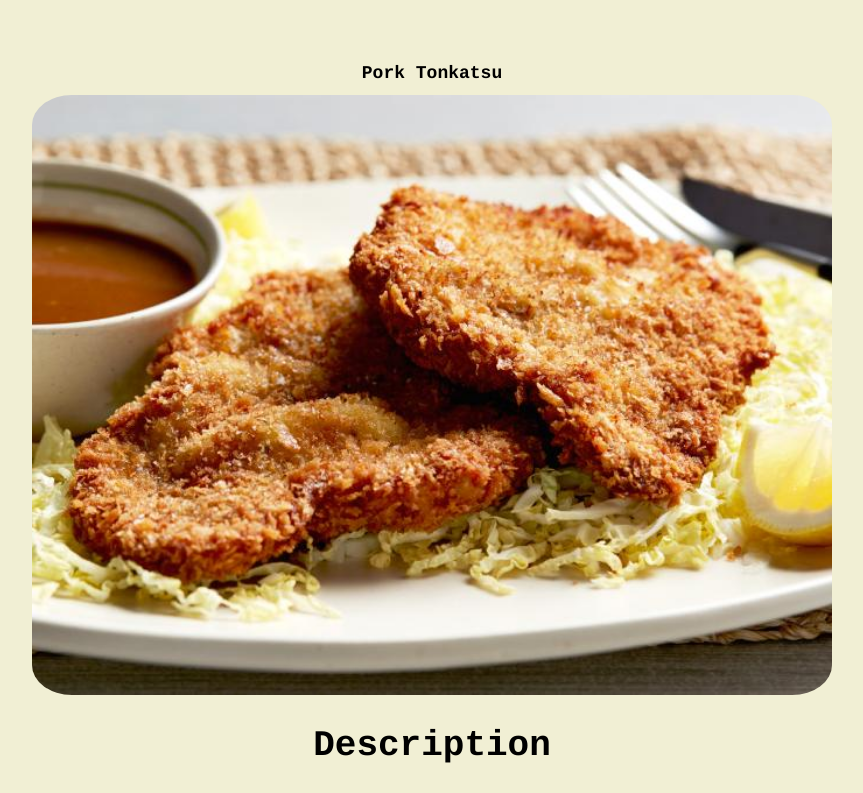
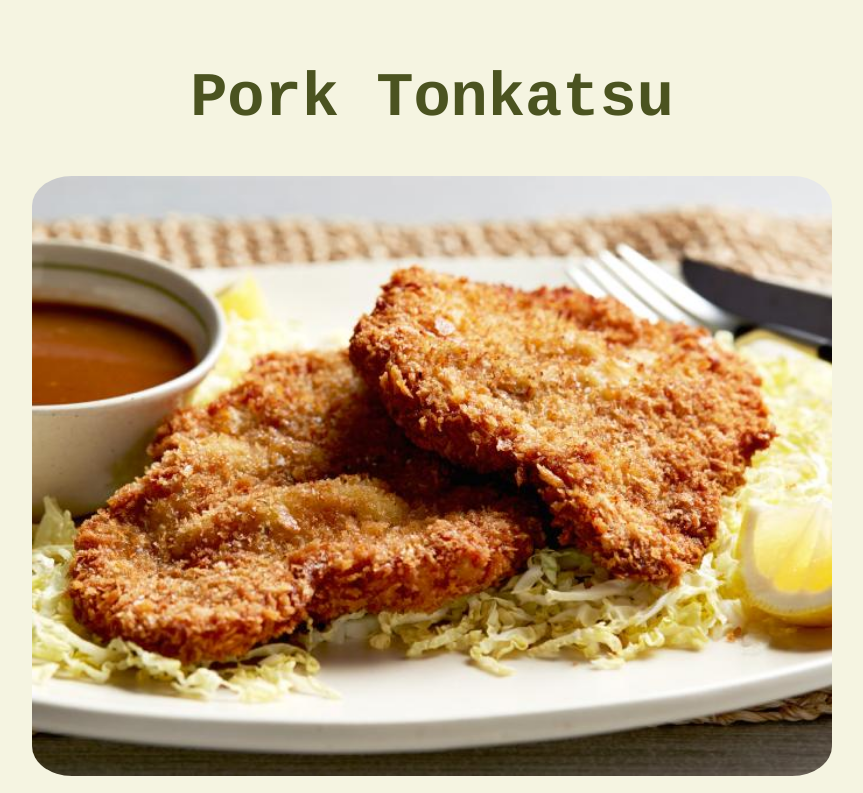
Before and after one commit to TrippBikes/odin-recipes, a plain HTML site: page recipes/pork_tonkatsu.html in a window 1280 px wide. Shown: the top 793 px of the page, without its empty margins (208-1071 px from the left). Drawn offline with Linux system fonts and the light colour scheme.

Commit message:
Adjusted color values.

```diff
--- a/recipes/pork_tonkatsu.html
+++ b/recipes/pork_tonkatsu.html
@@ -7,7 +7,7 @@
     </head>
 
     <body>
-        <h1 class="text">Pork Tonkatsu</h1>
+        <h1 class="header text">Pork Tonkatsu</h1>
         <img src="../images/pork_tonkatsu.jpeg"/>
         <h2 class="text">Description</h2>
         <p class="text">Japanese pork cutlet, or Tonkatsu, is one of the simplest meals you can make at home. Every bite is perfectly crunchy on the outside and juicy on the inside with the added flavor from Tonkatsu Sauce!</p>
--- a/styles.css
+++ b/styles.css
@@ -13,6 +13,7 @@ img {
     margin-left: 10%;
     margin-right: 10%;
     font-size: 18px;
+    color: #5d6436;
 }
 
 h1 {
@@ -21,6 +22,7 @@ h1 {
 
 h2.text {
     font-size: 36;
+    color: #4b5320;
 }
 
 ul.text, ol.text {
@@ -38,5 +40,5 @@ ul.text, ol.text {
 }
 
 body {
-    background-color: #f1efd4;
+    background-color: #f5f4e1;
 }
```
Also changed, not shown: recipes/chicken_pesto_pasta.html (+1 -1 lines), recipes/pickled_jalapenos.html (+1 -1 lines).
